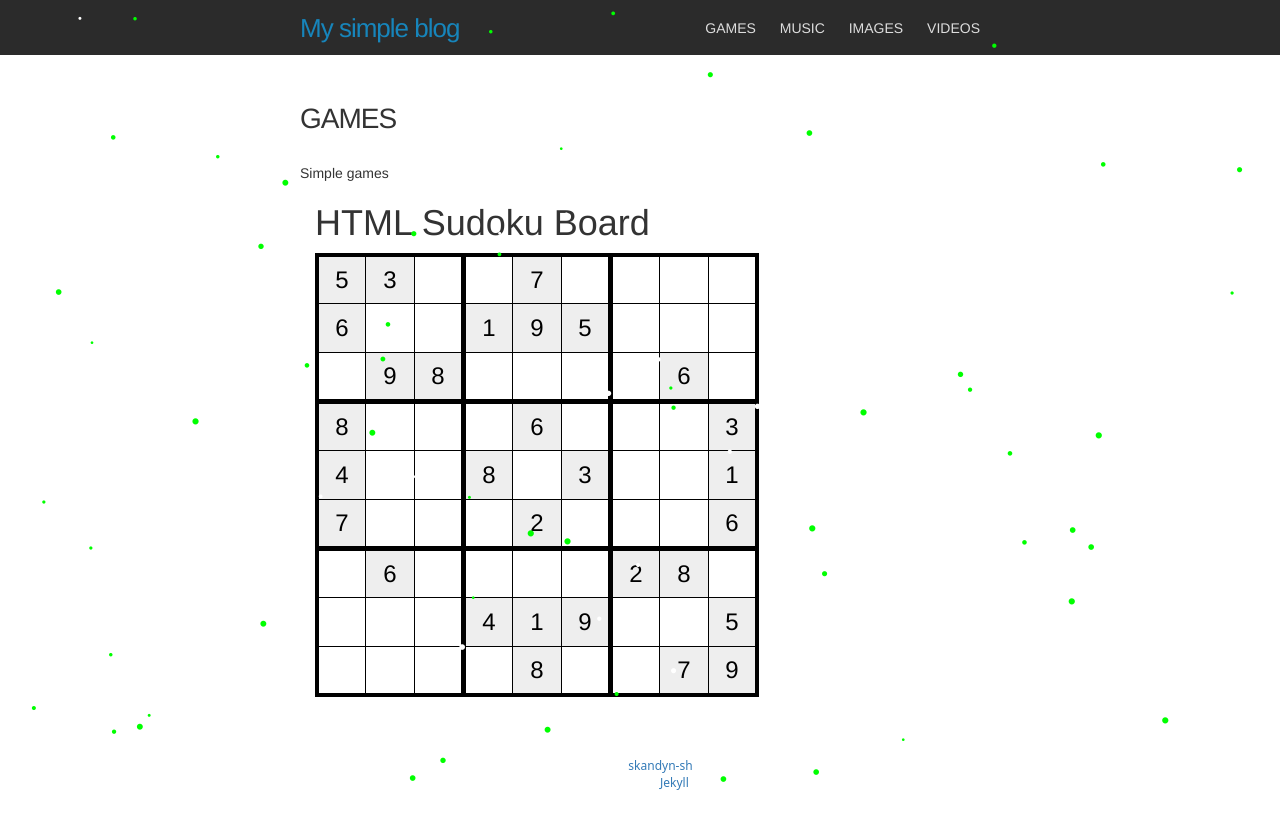
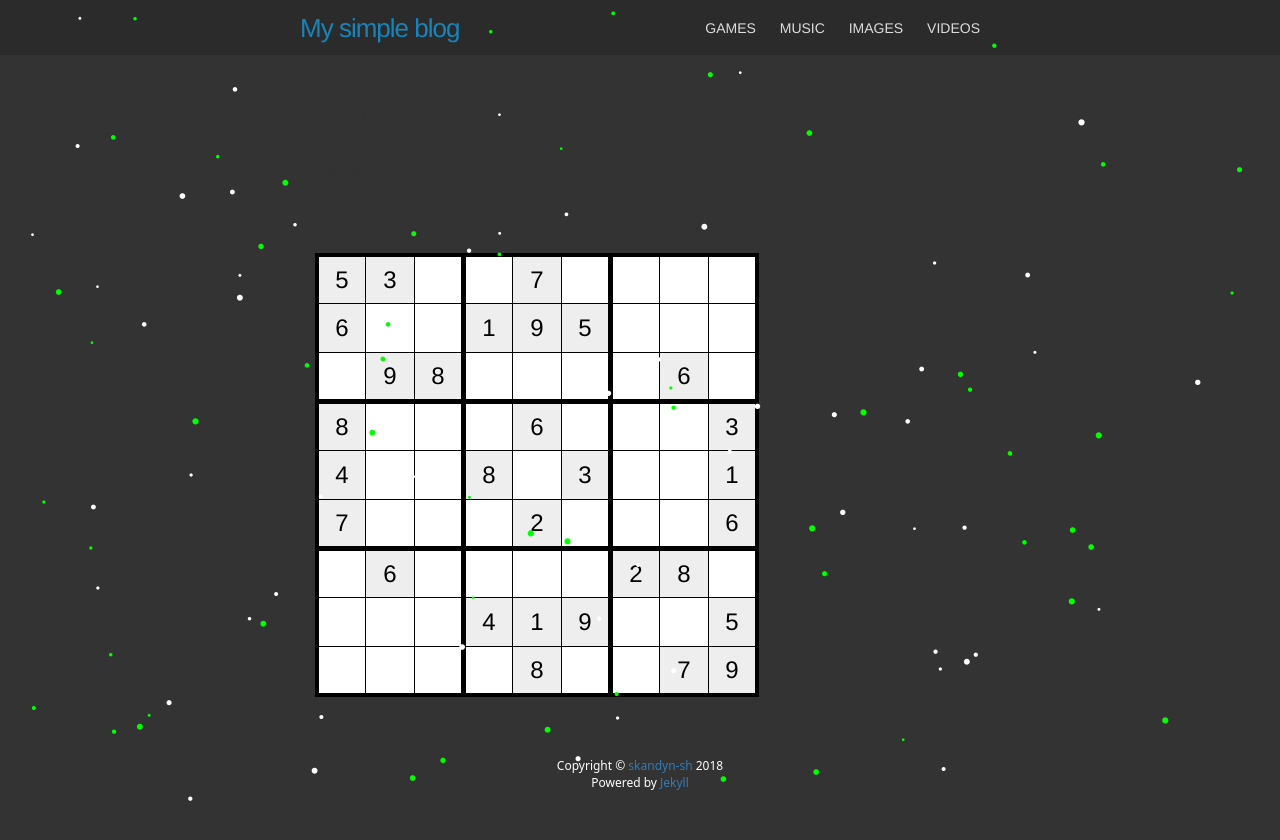
Before and after one commit to skandyn-sh/skandyn-sh.github.io, a Jekyll site: the page built from games.html, in a window 1280 px wide. Shown: the top 840 px of the page. Built offline with Jekyll 4.4.1, drawn with Linux system fonts in a browser that asks for light colours; nearby versions of some CDN libraries; library files that are not in the unit come from our copies; comment, search, counter and statistics services are not loaded.

Commit message:
Update games.html

```diff
--- a/games.html
+++ b/games.html
@@ -12,7 +12,7 @@ Simple games
     <style type="text/css">
 
       html, body {
-        background-color: ##333333
+        background-color: #333333
       }
 
       table {
```
